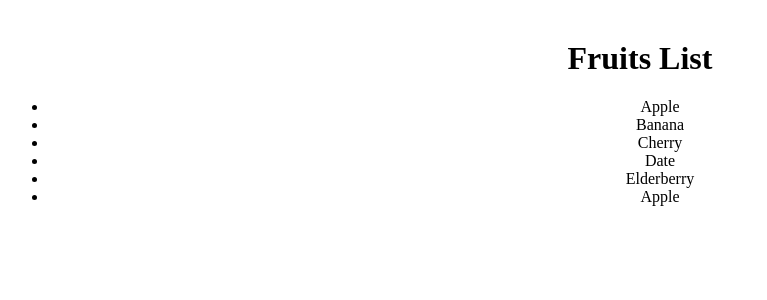
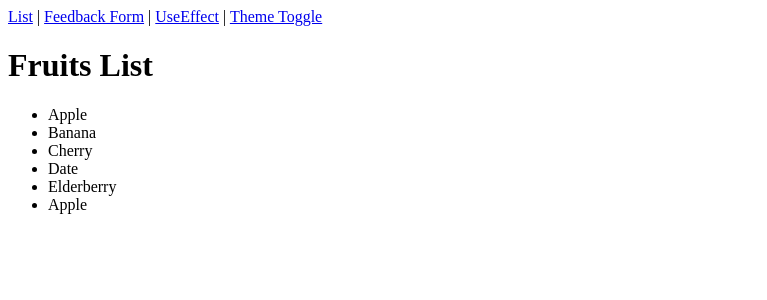
Before and after one commit to AshishBedi1/React_Teaching, a React (Vite) app: page / in a window 1280 px wide. Shown: the top 300 px of the page, without its empty margins (0-767 px from the left). Built offline with nearby package versions, Linux system fonts and the light colour scheme.

Commit message:
React router dom

```diff
--- a/package.json
+++ b/package.json
@@ -11,7 +11,8 @@
   },
   "dependencies": {
     "react": "^19.2.0",
-    "react-dom": "^19.2.0"
+    "react-dom": "^19.2.0",
+    "react-router-dom": "^7.13.1"
   },
   "devDependencies": {
     "@eslint/js": "^9.39.1",
--- a/src/App.jsx
+++ b/src/App.jsx
@@ -1,3 +1,4 @@
+import { BrowserRouter, Routes, Route, Link } from "react-router-dom";
 import FeedbackForm from "./components/FeedbackForm";
 import List from "./components/listAndKey";
 import ThemeToggle from "./components/Toggle";
@@ -5,14 +6,22 @@ import UseEffect from "./components/UseEffect";
 
 const App = () => {
   return(
-     <div style={{ textAlign: "center", marginTop: "40px" }}>
-      {/* <h2>Student Feedback Form</h2>
-      <FeedbackForm /> */}
+    <BrowserRouter>
 
-      {/* <UseEffect />  */}
-      {/* <ThemeToggle /> */}
-      <List />
-    </div>
+    {/* navigation */}
+    <nav style={{marginBottom:"20px"}}>
+        <Link to="/">List</Link> | {" "}
+        <Link to="/form">Feedback Form</Link> | {" "}
+        <Link to="/effect">UseEffect</Link> | {" "}
+        <Link to="/toggle">Theme Toggle</Link>
+    </nav>
+    <Routes>
+       <Route path="/" element={<List />} />
+       <Route path="/form" element={<FeedbackForm />} />
+       <Route path="/effect" element={<UseEffect />} />
+       <Route path="/toggle" element={<ThemeToggle />} />
+    </Routes>
+    </BrowserRouter>
   )
 }
 export default App;
```
Also changed, not shown: 1 other file (tests, documents, lock files or other folders).
